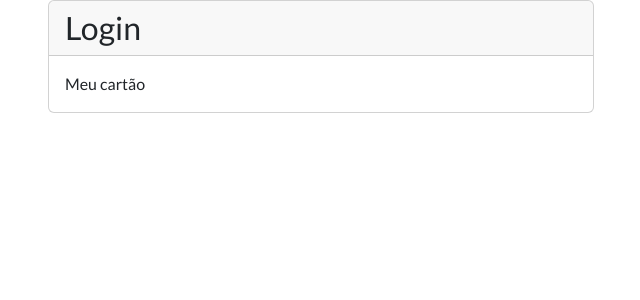
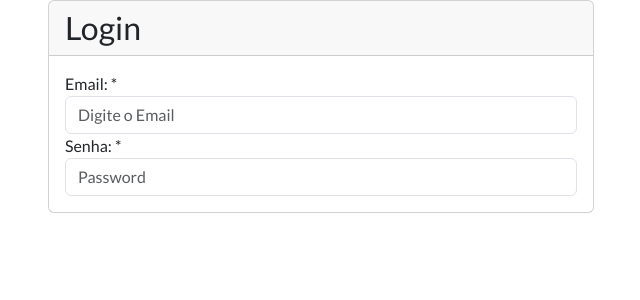
Before and after one commit to gabrielpoke/MinhasFinancas, a React (Create React App) app in the folder Frontend/minhas-financas-app/: page / in a window 1280 px wide. Shown: the top 300 px of the page, without its empty margins (334-974 px from the left). Built offline with nearby package versions, Linux system fonts and the light colour scheme.

Commit message:
Componetizando o fórmulario de Login

```diff
--- /dev/null
+++ b/Frontend/minhas-financas-app/src/components/form-group.js
@@ -0,0 +1,12 @@
+import React from 'react'
+
+function FormGroup(props) {
+  return (
+    <div className="form-group">
+      <label htmlFor={props.htmlFor}>{props.label}</label>
+      {props.children}
+    </div>
+  )
+}
+
+export default FormGroup
--- a/Frontend/minhas-financas-app/src/views/login.js
+++ b/Frontend/minhas-financas-app/src/views/login.js
@@ -1,5 +1,6 @@
 import React from 'react'
 import Card from '../components/card'
+import FormGroup from '../components/form-group'
 
 class Login extends React.Component {
   render() {
@@ -11,7 +12,39 @@ class Login extends React.Component {
             style={{ position: 'relative', left: '300px' }}
           >
             <div className="bs-docs-section">
-              <Card title="Login">Meu cartão</Card>
+              <Card title="Login">
+                <div className="row">
+                  <div className="col-lg-12">
+                    <div className="bs-component">
+                      <fieldset>
+                        <FormGroup
+                          label="Email: *"
+                          htmlFor="exampleInputEmail1"
+                        >
+                          <input
+                            type="email"
+                            className="form-control"
+                            id="exampleInputEmail1"
+                            aria-describedby="emailHelp"
+                            placeholder="Digite o Email"
+                          />
+                        </FormGroup>
+                        <FormGroup
+                          label="Senha: *"
+                          htmlFor="exampleInputPassword1"
+                        >
+                          <input
+                            type="password"
+                            className="form-control"
+                            id="exampleInputPassword1"
+                            placeholder="Password"
+                          />
+                        </FormGroup>
+                      </fieldset>
+                    </div>
+                  </div>
+                </div>
+              </Card>
             </div>
           </div>
         </div>
```
